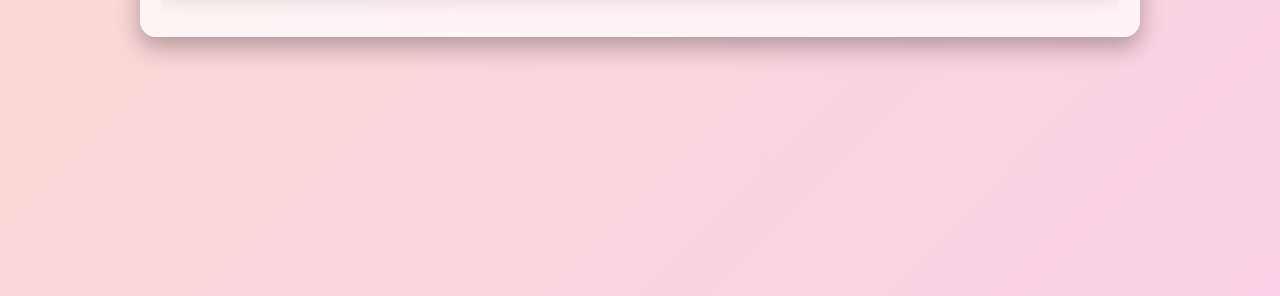
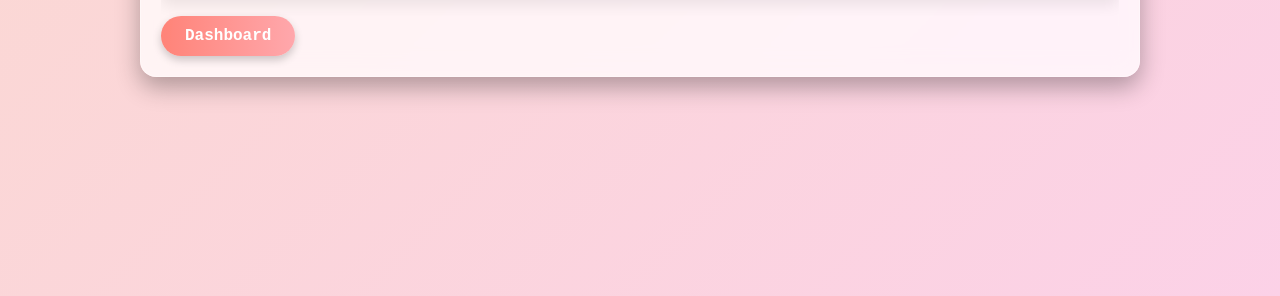
Before and after one commit to yousifAliHasan/ITCS333_PROJECT, a PHP site: page /manage_rooms.php in a window 1280 px wide. Shown: the part 344-640 px from the top of the page. Run offline with PHP 8.4, Linux system fonts and the light colour scheme; data that the repository does not hold is empty; some libraries are stand-ins or nearby versions.

Commit message:
Update manage_rooms.php

```diff
--- a/manage_rooms.php
+++ b/manage_rooms.php
@@ -312,6 +312,7 @@ foreach ($rooms as $room) {
                 </div>
             </div>
         </div>
+        <a href="dashboard.php" class="btn font">Dashboard</a>
     </div>
 
     <script src="https://cdn.jsdelivr.net/npm/jquery@3.6.0/dist/jquery.min.js"></script>
```
